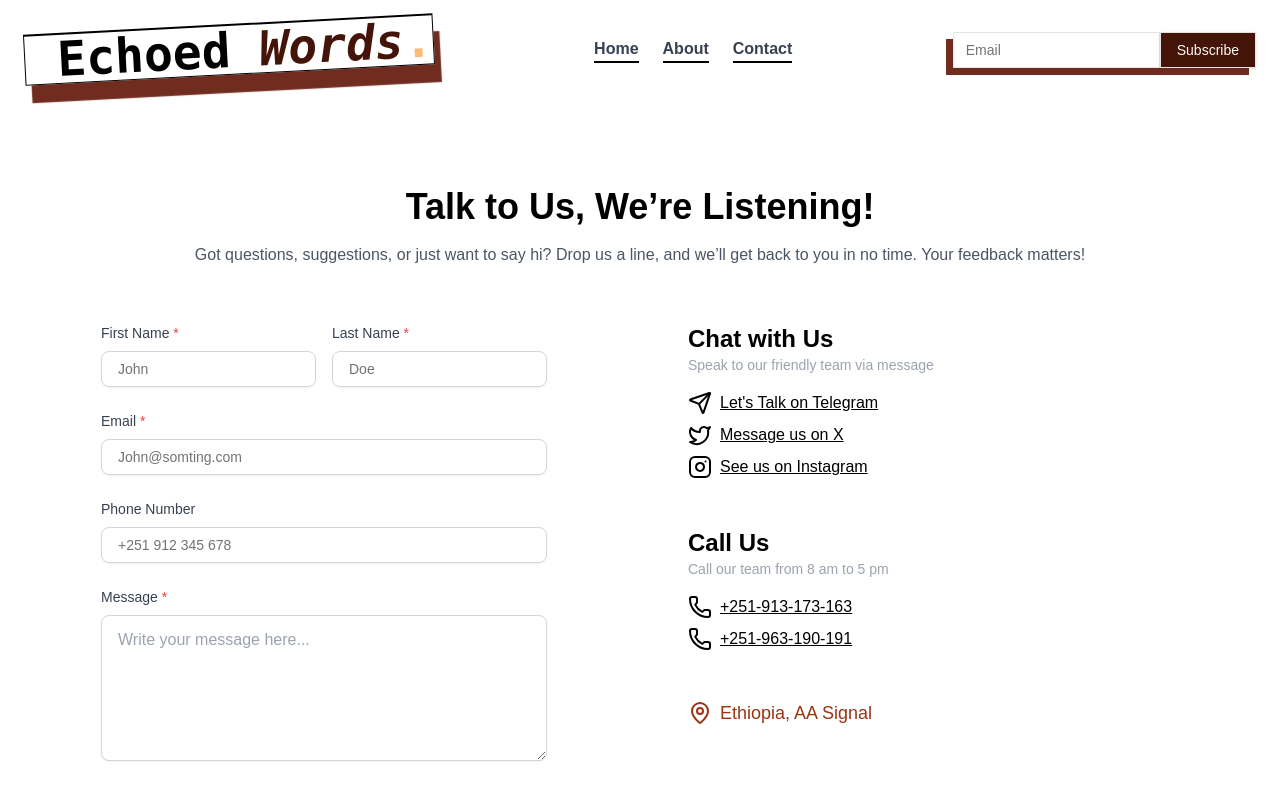
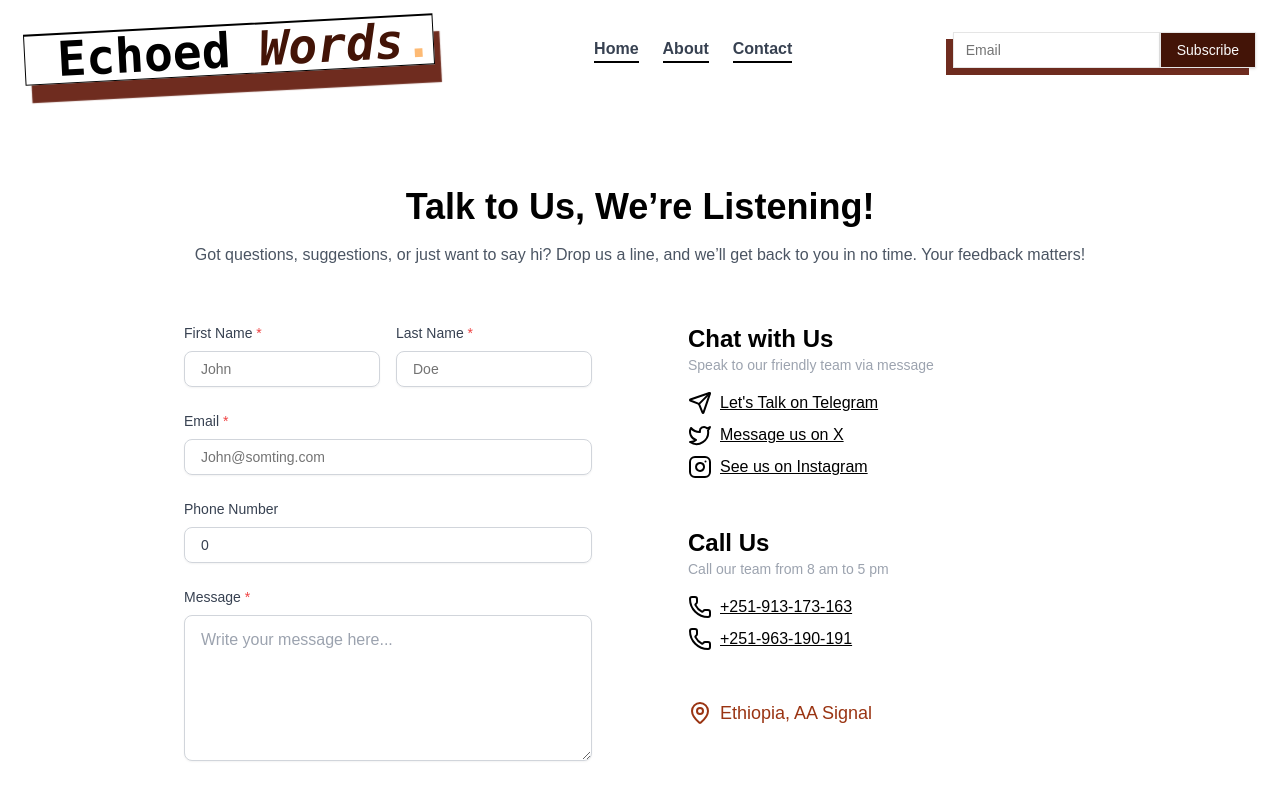
Before and after one commit to ZazabT/Blog, a Next.js app: page /contact in a window 1280 px wide. Shown: the top 792 px of the page. Built offline with nearby package versions, Linux system fonts and the light colour scheme.

Commit message:
comment page state ended

```diff
--- a/app/(home)/contact/page.tsx
+++ b/app/(home)/contact/page.tsx
@@ -1,4 +1,6 @@
 // pages/contact.js
+'use client'
+
 import React from "react";
 import { Send, Twitter, Instagram, Phone, MapPin } from "lucide-react";
 import { Input } from "@/components/ui/input";
@@ -15,7 +17,7 @@ export default function Contact() {
   const [message , setMessage] = useState('');
 
   return (
-    <div className="min-h-screen mt-10 flex items-center justify-center px-6 py-12 mx-auto">
+    <div className="min-h-screen mt-10 flex items-center justify-center px-6 py-12 mx-auto  max-w-5xl">
       <div className="w-full max-w-7xl mx-auto overflow-hidden">
         {/* Header Section */}
         <div className="text-center max-w-4xl mx-auto">
@@ -102,6 +104,8 @@ export default function Contact() {
                   type="tel"
                   id="phone"
                   name="phone"
+                  value={phoneNumber}
+                  onChange={(e) => setPhoneNumber(Number(e.target.value))}
                   className="w-full border-gray-300 rounded-lg shadow-sm focus:ring-orange-200 focus:border-orange-200 py-3 px-4 text-gray-700 placeholder-gray-400"
                   placeholder="+251 912 345 678"
                   pattern="\+?\d{1,4}\s?\d{3}\s?\d{3}\s?\d{3}"
```
